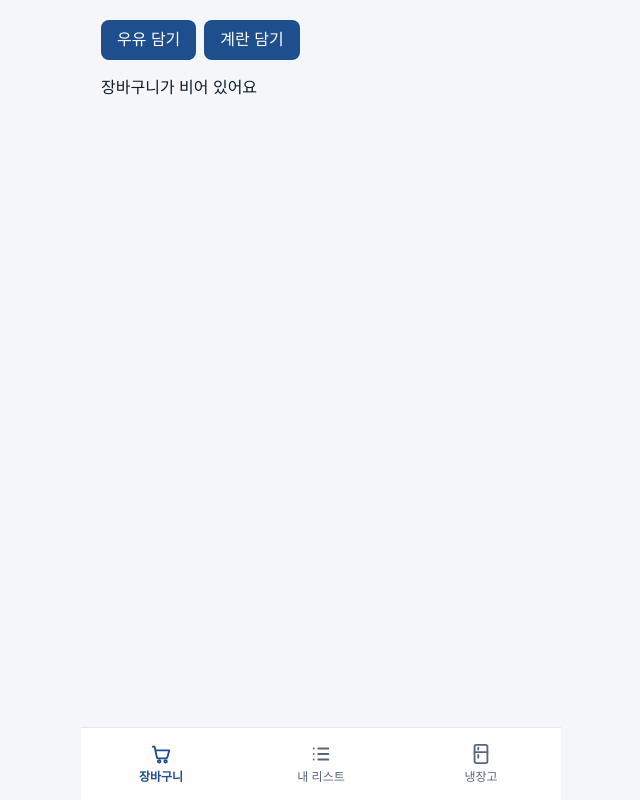
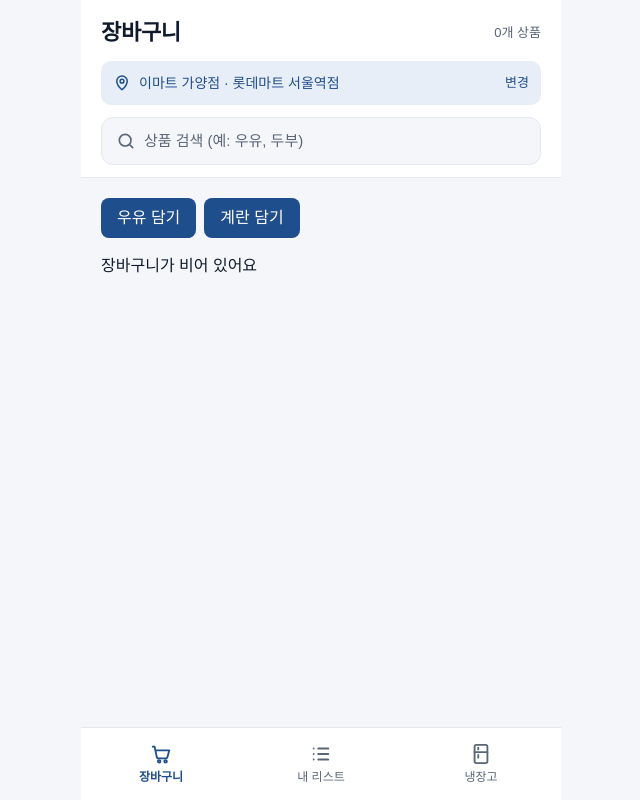
Before and after one commit to AngRG26/Martler, a Next.js app: page / in a window 1280 px wide. Shown: the whole page, without its empty margins (319-959 px from the left). Built offline with nearby package versions, Linux system fonts and the light colour scheme; a web font is replaced by a local one.

Commit message:
[feat] add cart header

```diff
--- a/src/app/(tabs)/page.tsx
+++ b/src/app/(tabs)/page.tsx
@@ -1,6 +1,7 @@
 "use client";
 
 import { useCartStore } from "@/stores/cart-store-provider";
+import { CartHeader } from "@/components/cart-header";
 
 export default function Home() {
   const items = useCartStore((s) => s.items);
@@ -10,17 +11,23 @@ export default function Home() {
   const removeItem = useCartStore((s) => s.removeItem);
 
   return (
-    <main className="p-5 space-y-4">
+    <div>
+      <CartHeader itemCount={hasHydrated ? items.length : null} />
+
+      <div className="space-y-4 p-5">
+        {/* 임시 테스트 버튼 (3단계 이후 삭제) */}
         <div className="flex gap-2">
           <button
-          className="rounded-lg bg-[#1F4E8C] px-4 py-2 text-white"
-          onClick={() => addItem({ productId: "1", name: "서울우유 1L" })}
+            className="rounded-lg bg-brand px-4 py-2 text-white"
+            onClick={() =>
+              addItem({ productId: "milk-1l", name: "서울우유 1L" })
+            }
           >
             우유 담기
           </button>
           <button
-          className="rounded-lg bg-[#1F4E8C] px-4 py-2 text-white"
-          onClick={() => addItem({ productId: "2", name: "계란 30구" })}
+            className="rounded-lg bg-brand px-4 py-2 text-white"
+            onClick={() => addItem({ productId: "egg-30", name: "계란 30구" })}
           >
             계란 담기
           </button>
@@ -53,6 +60,7 @@ export default function Home() {
             ))}
           </ul>
         )}
-    </main>
+      </div>
+    </div>
   );
 }
--- /dev/null
+++ b/src/components/cart-header.tsx
@@ -0,0 +1,66 @@
+import Link from "next/link";
+
+type CartHeaderProps = {
+  itemCount: number | null; // null = 아직 복원 전이라 개수를 모름
+};
+
+// 매장 선택 기능은 아직 없어서 임시 고정값
+const SELECTED_STORES_LABEL = "이마트 가양점 · 롯데마트 서울역점";
+
+export function CartHeader({ itemCount }: CartHeaderProps) {
+  return (
+    <header className="flex flex-col gap-3 border-b border-line bg-white px-5 pt-4 pb-3">
+      <div className="flex items-center justify-between">
+        <h1 className="text-[22px] font-bold tracking-[-0.3px] text-ink">
+          장바구니
+        </h1>
+        {itemCount !== null && (
+          <span className="text-[13px] text-muted">{itemCount}개 상품</span>
+        )}
+      </div>
+
+      {/* TODO: 매장 선택 화면 만들 때 onClick 연결 */}
+      <button
+        type="button"
+        className="flex min-h-11 items-center gap-2 rounded-[10px] bg-brand-soft px-3 text-left text-sm text-brand"
+      >
+        <svg
+          width="18"
+          height="18"
+          viewBox="0 0 24 24"
+          fill="none"
+          stroke="currentColor"
+          strokeWidth="2"
+          strokeLinecap="round"
+          strokeLinejoin="round"
+          aria-hidden="true"
+        >
+          <path d="M12 21s-7-6.2-7-11.5a7 7 0 0 1 14 0C19 14.8 12 21 12 21z" />
+          <circle cx="12" cy="9.5" r="2.5" />
+        </svg>
+        <span className="grow font-medium">{SELECTED_STORES_LABEL}</span>
+        <span className="text-[13px]">변경</span>
+      </button>
+
+      <Link
+        href="/search"
+        className="flex min-h-12 items-center gap-2 rounded-xl border border-line bg-canvas px-3.5 text-[15px] text-muted"
+      >
+        <svg
+          width="20"
+          height="20"
+          viewBox="0 0 24 24"
+          fill="none"
+          stroke="currentColor"
+          strokeWidth="2"
+          strokeLinecap="round"
+          aria-hidden="true"
+        >
+          <circle cx="11" cy="11" r="7" />
+          <path d="m20 20-3.5-3.5" />
+        </svg>
+        상품 검색 (예: 우유, 두부)
+      </Link>
+    </header>
+  );
+}
--- /dev/null
+++ b/src/mocks/prices.ts
@@ -0,0 +1,43 @@
+import type { PriceSnapshot } from "@/types/price";
+
+export const mockPriceSnapshot: PriceSnapshot = {
+  surveyedAt: "2026-09-25",
+  products: {
+    "milk-1l": {
+      productId: "milk-1l",
+      name: "서울우유 1L",
+      maker: "서울우유협동조합",
+      prices: {
+        emart: { price: 2980, isSale: false },
+        lottemart: { price: 3150, isSale: false },
+      },
+    },
+    "green-onion": {
+      productId: "green-onion",
+      name: "대파 1단",
+      maker: "농산물",
+      prices: {
+        emart: { price: 2480, isSale: false },
+        // lottemart 없음 → 가격 정보 없음
+      },
+    },
+    "tofu-300g": {
+      productId: "tofu-300g",
+      name: "풀무원 두부 300g",
+      maker: "풀무원",
+      prices: {
+        emart: { price: 1980, isSale: false },
+        lottemart: { price: 2100, isSale: false },
+      },
+    },
+    "egg-30": {
+      productId: "egg-30",
+      name: "계란 30구",
+      maker: "농협",
+      prices: {
+        emart: { price: 7480, isSale: false },
+        lottemart: { price: 6990, isSale: true },
+      },
+    },
+  },
+};
--- /dev/null
+++ b/src/types/price.ts
@@ -0,0 +1,24 @@
+export type MartId = "emart" | "lottemart";
+
+export const MART_LABEL: Record<MartId, string> = {
+  emart: "이마트",
+  lottemart: "롯데마트",
+};
+
+export type MartPrice = {
+  price: number; // 원 단위 숫자. "2,980원" 같은 표시는 화면에서 처리
+  isSale: boolean; // 행사가 여부
+};
+
+export type Product = {
+  productId: string;
+  name: string;
+  maker: string;
+  // 마트 키가 아예 없으면 "가격 정보 없음"
+  prices: Partial<Record<MartId, MartPrice>>;
+};
+
+export type PriceSnapshot = {
+  surveyedAt: string; // 조사일 'YYYY-MM-DD'
+  products: Record<string, Product>; // productId로 바로 찾기
+};
```
Lines whose indentation alone changed are shown as unchanged.
